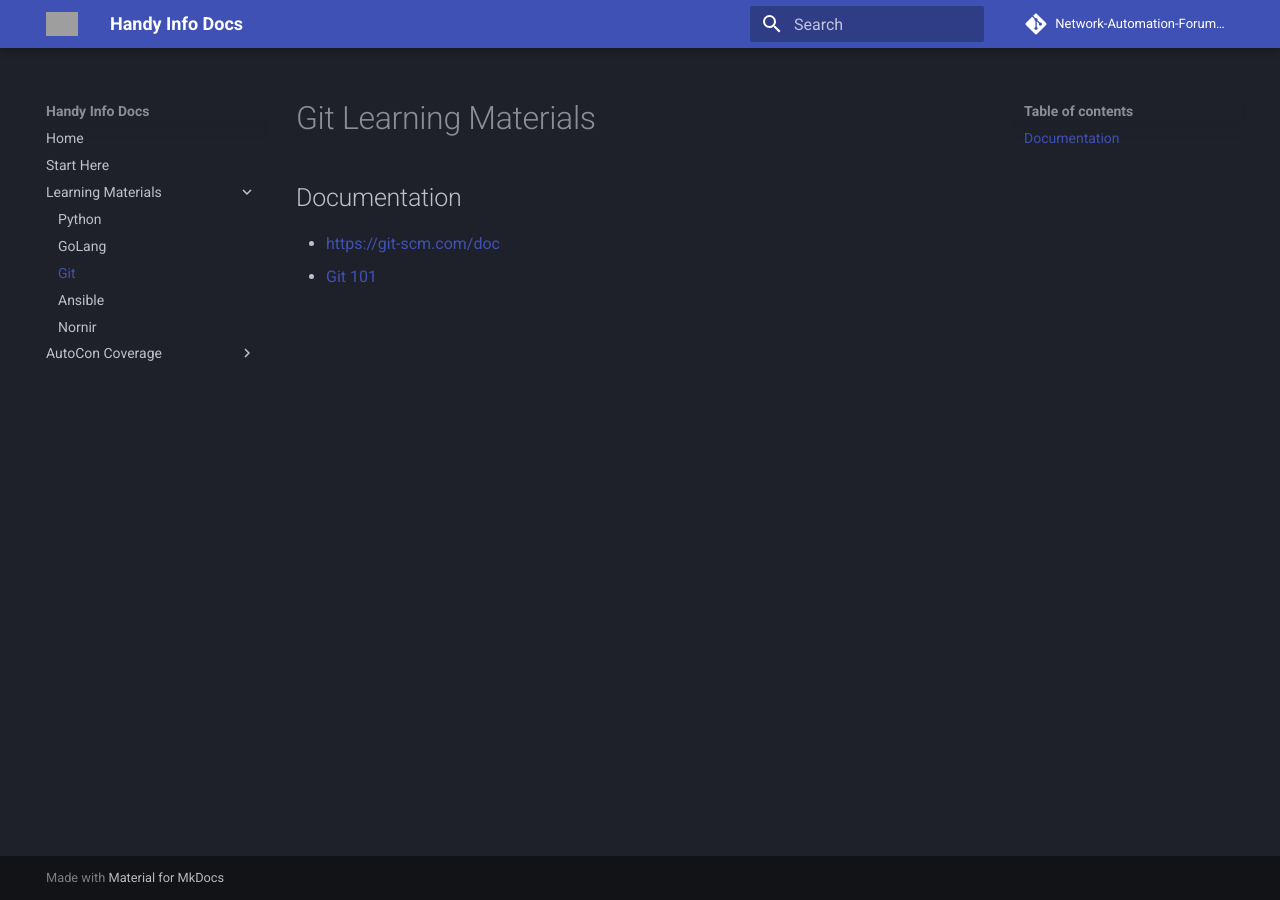
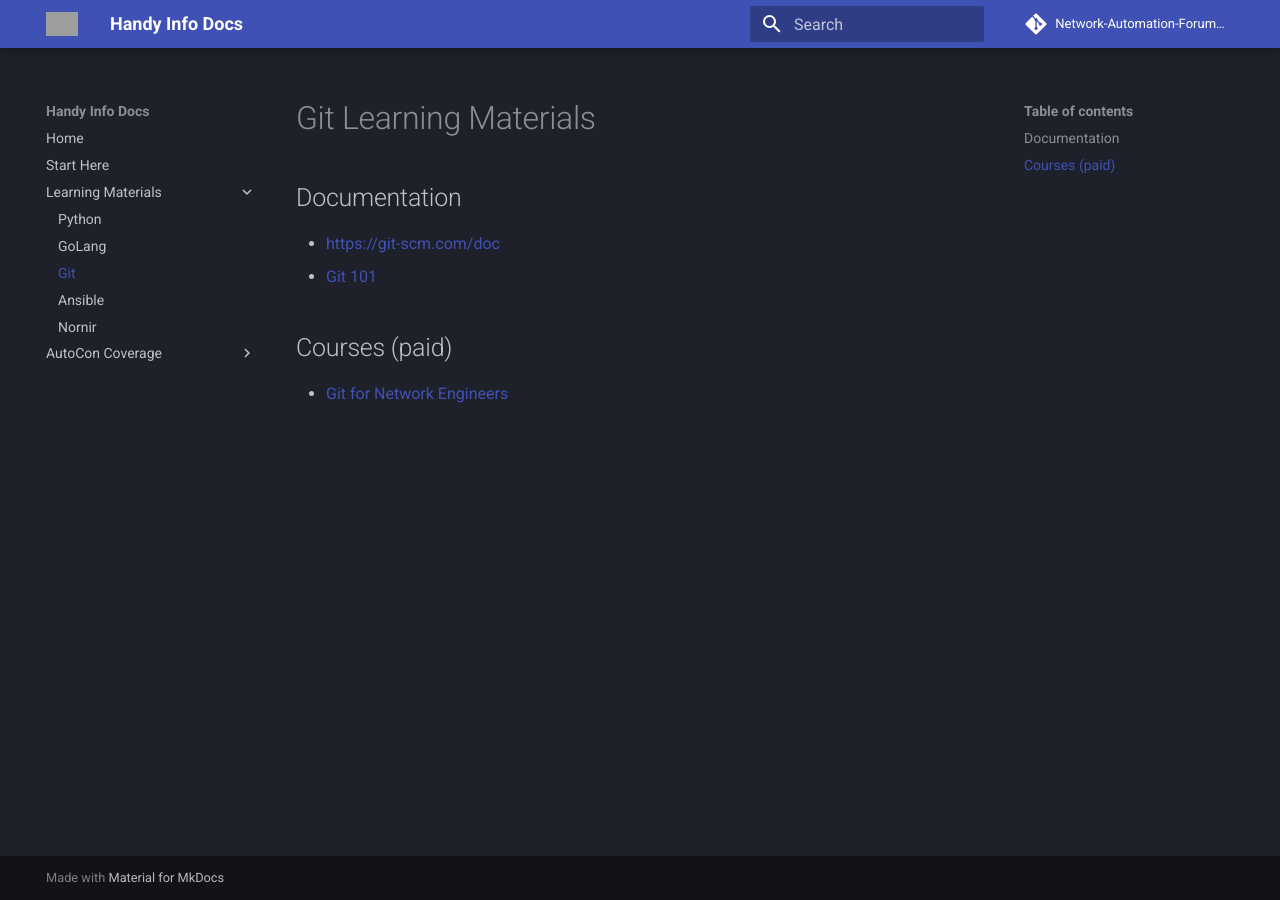
Before and after one commit to Network-Automation-Forum/handyinfo, an MkDocs documentation site: the page built from docs/learning_materials/git.md, in a window 1280 px wide. Built offline with MkDocs 1.6.1 and Material for MkDocs 9.7.7, drawn with Linux system fonts in a browser that asks for light colours; comment, search, counter and statistics services are not loaded; grey boxes are pictures that could not be loaded.

Commit message:
Add Git course

```diff
--- a/docs/learning_materials/git.md
+++ b/docs/learning_materials/git.md
@@ -3,3 +3,6 @@
 ## Documentation
 * [https://git-scm.com/doc](https://git-scm.com/doc)
 * [Git 101](https://infrastructureascode.ch/git101.html)
+
+## Courses (paid)
+* [Git for Network Engineers](https://pynet.twb-tech.com/class-gne.html)
```
